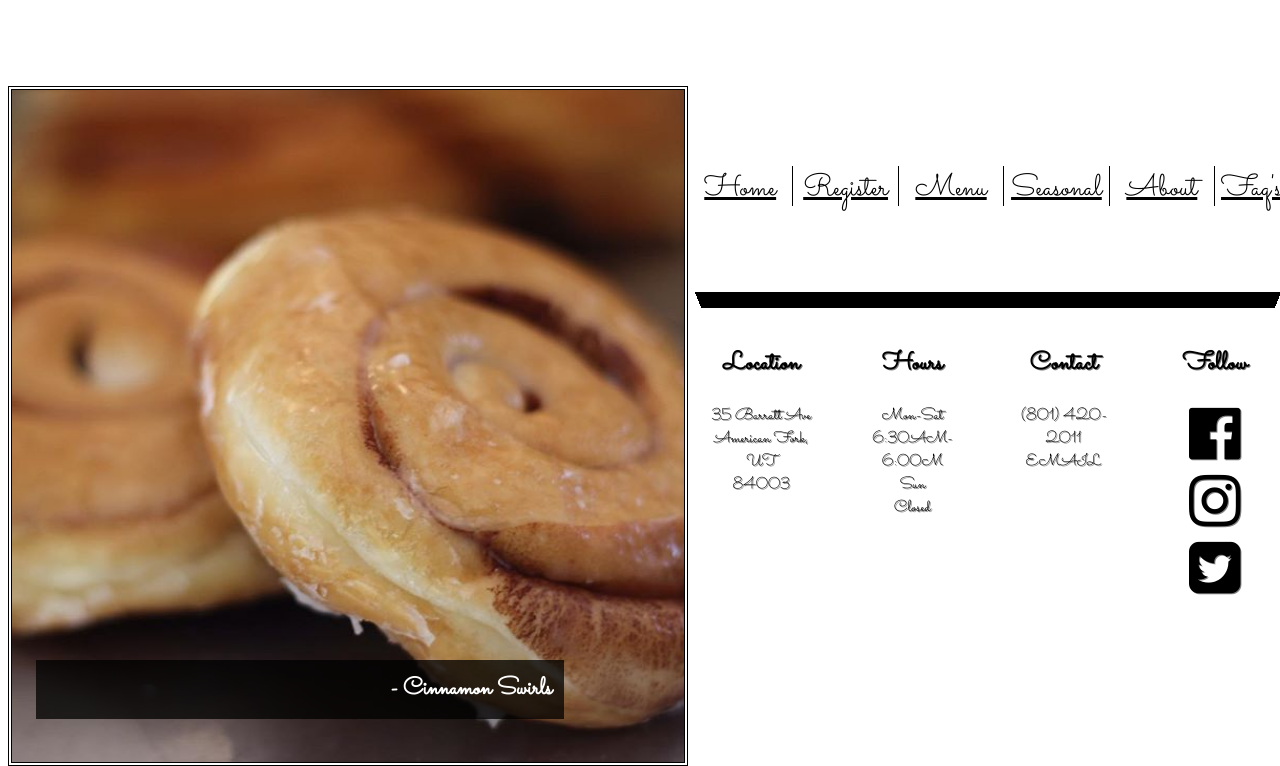
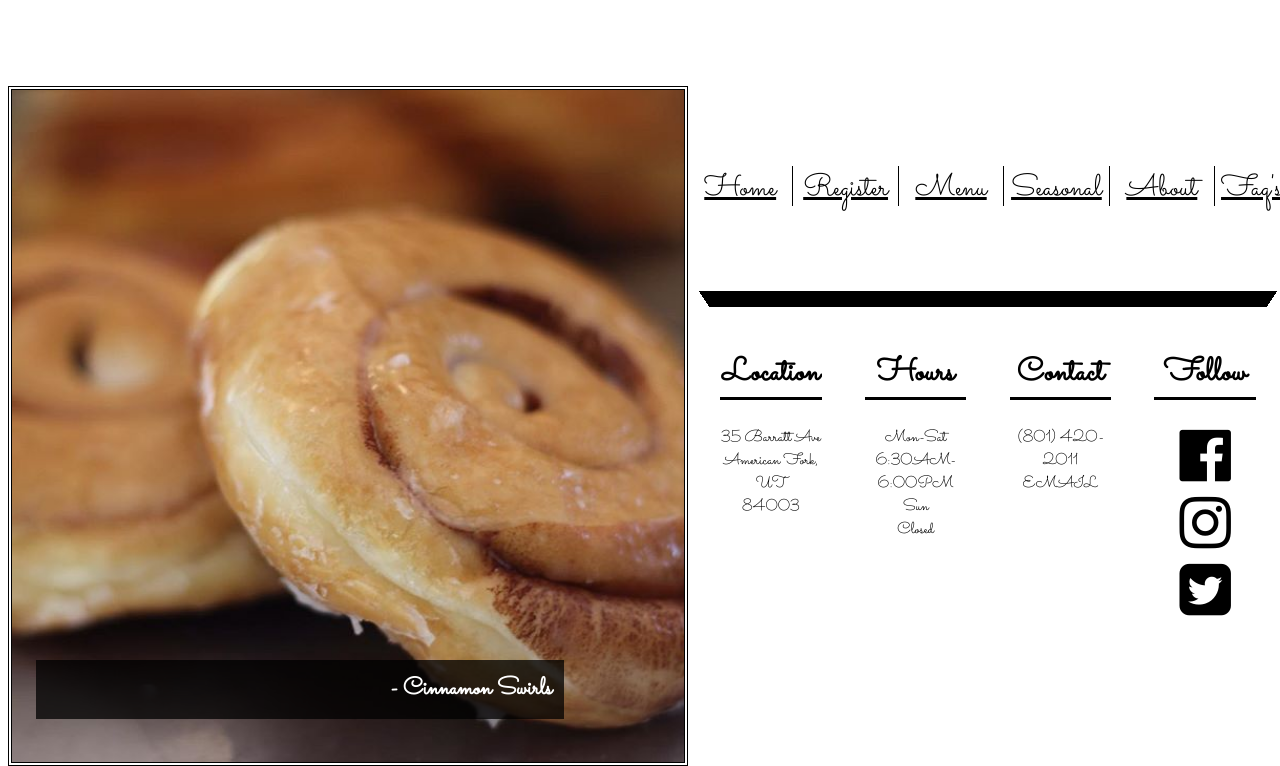
Before and after one commit to depth23/Avenue-Bakery-Project-2, a website: page public/index.html in a window 1280 px wide. Shown: the part 923-1689 px from the top of the page. Drawn offline with nearby package versions, Linux system fonts and the light colour scheme; some packages are replaced by stand-ins of ours.

Commit message:
styling footer

```diff
--- a/public/index.html
+++ b/public/index.html
@@ -66,7 +66,7 @@
                 <span>
                     Mon-Sat
                     <br />
-                    6:30AM-6:00M
+                    6:30AM-6:00PM
                     <br />
                     Sun
                     <br />
--- a/public/styles.css
+++ b/public/styles.css
@@ -71,24 +71,25 @@ html, body {
   display: flex;
   justify-content: center;
   background: black;
-  border-top: 50px double white;
-  border-right: 20px solid white;
-  border-left: 20px solid white;
+  border-top: 3em double white;
+  border-right: 2em solid white;
+  border-left: 2em solid white;
 
 }
 
 .footerTitle {
-  font-size: 25px;
-  border-bottom: 1px solid white;
+  font-size: 2em;
+  border-bottom: 0.1em solid black;
 
 }
 
 .footerItem {
+  font-size: 1em;
   height: auto;
-  width: 160px;
+  width: 10em;
   display: inline-block;
   text-align: center;
-  text-shadow: 1px 1px grey;
+/*  text-shadow: 1px 1px grey;*/
   background: white;
 
 }
```
